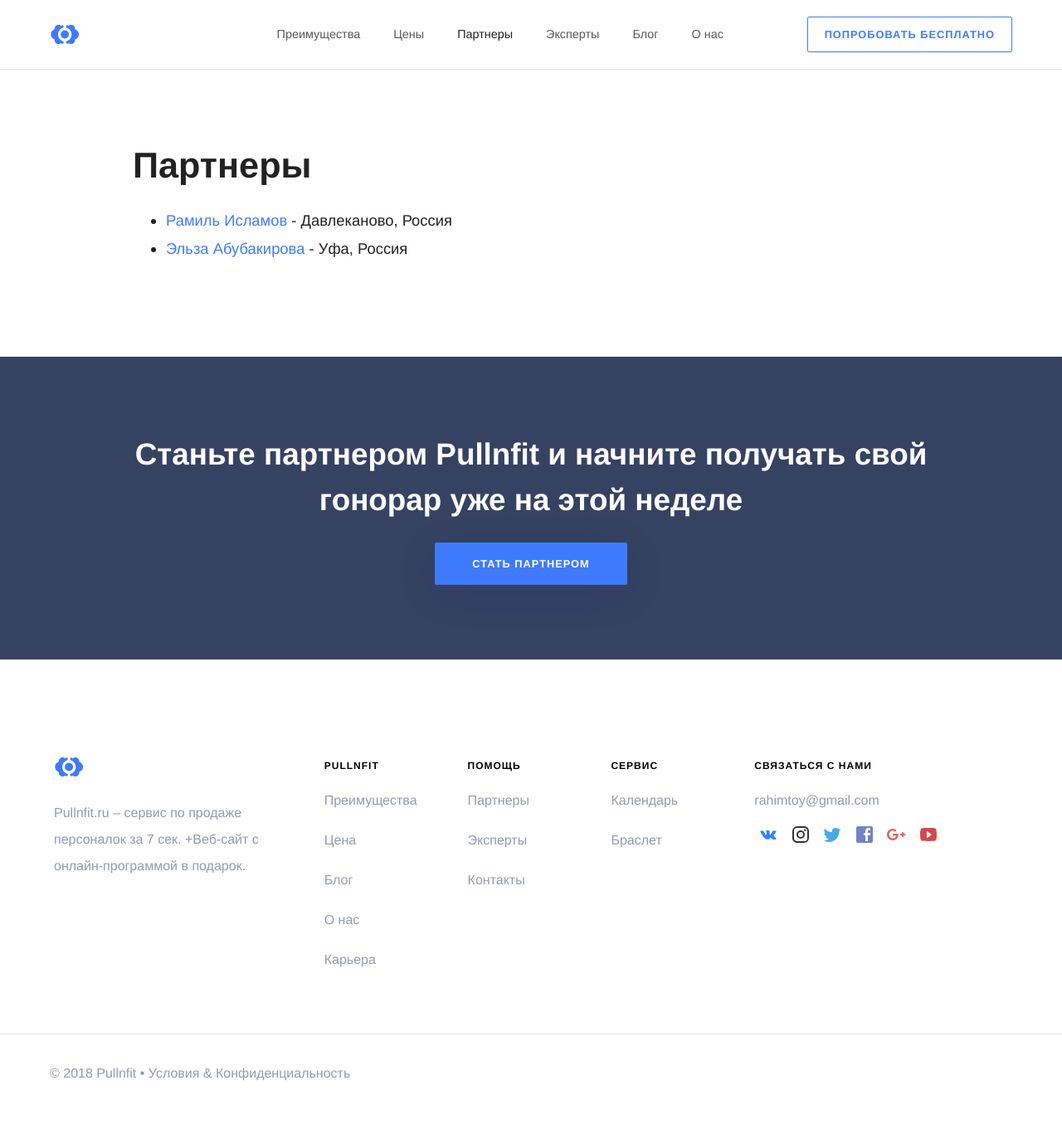
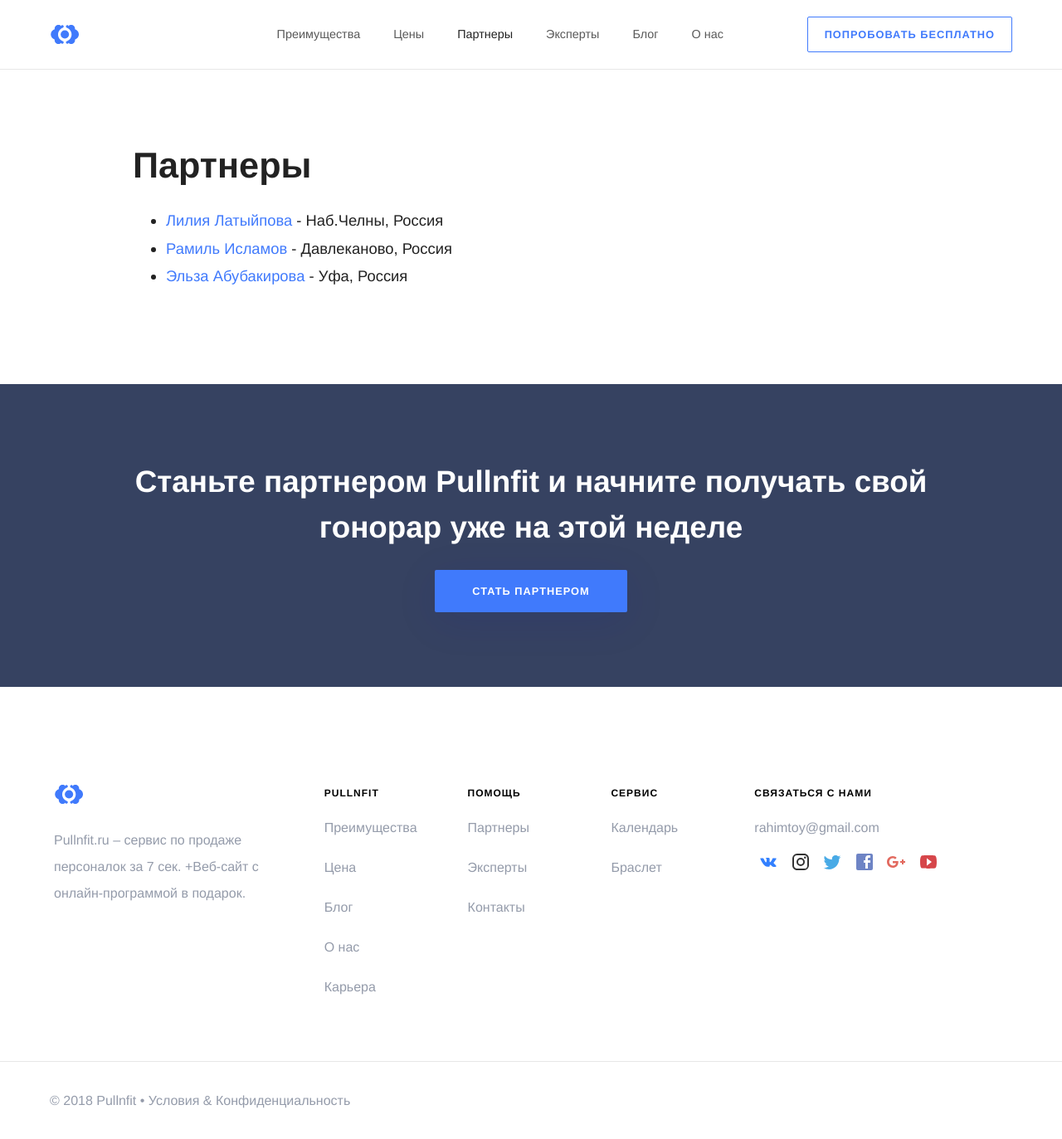
Before and after one commit to RakhimyanTim/adroholic.github.io, a Jekyll site: the page built from pages/partners.html, in a window 1280 px wide. Shown: the whole page at 83% size. Built offline with Jekyll 4.4.1, drawn with Linux system fonts in a browser that asks for light colours; some web fonts are replaced; before the commit the page ends 1340 px from its top, so only the background shows below that.

Commit message:
Update partners.yml

```diff
--- a/_data/partners.yml
+++ b/_data/partners.yml
@@ -1,7 +1,9 @@
 - name: Рамиль Исламов
   link: https://ramil-khan.ru
   location: Давлеканово, Россия
-
 - name: Эльза Абубакирова
   link: https://elsa-raf.ru
   location: Уфа, Россия
+- name: Лилия Латыйпова
+  link: https://vk.com/liliyalatyipova
+  location: Наб.Челны, Россия
```
